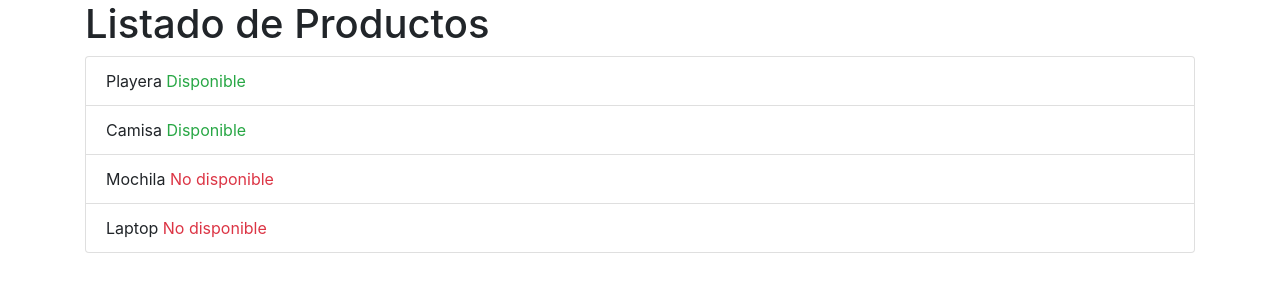
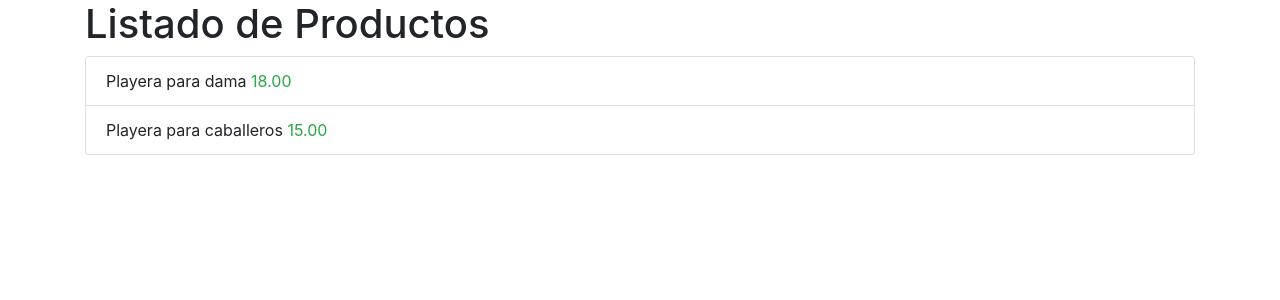
Before and after one commit to felipetabi/store, a Django app: page / in a window 1280 px wide. Shown: the part 56-356 px from the top of the page. Run offline with Django 3.2, Linux system fonts and the light colour scheme; data comes from the database, SQL or seed files in the repository; both versions use the stored data as it was after the commit; some libraries are stand-ins or nearby versions.

Commit message:
listado de productos

```diff
--- a/facilito_store/views.py
+++ b/facilito_store/views.py
@@ -4,18 +4,18 @@ from django.contrib import messages
 from django.contrib.auth import login, authenticate, logout
 from django.contrib.auth.models import User
 
+from products.models import Product
+
 from .forms import RegisterForm
 
 def index(request):
+
+    products = Product.objects.all().order_by('-id')
+
     return render(request,'index.html', {
         'message': 'Listado de Productos',
         'title': 'Productos',
-        'products':[
-            {'title': 'Playera', 'price': 5, 'stock': True},
-            {'title': 'Camisa', 'price': 7, 'stock': True},
-            {'title': 'Mochila', 'price': 20, 'stock': False},
-            {'title': 'Laptop', 'price': 520, 'stock': False},
-        ]
+        'products': products,
     })
 
 def login_view(request):
--- a/templates/index.html
+++ b/templates/index.html
@@ -8,11 +8,9 @@
             {% for product in products %}
             <li class="list-group-item">{{ product.title }}
 
-                {% if product.stock %}
-                <span class="text-success">Disponible</span>
-                {% else %}
-                <span class="text-danger"> No disponible </span>
-                {% endif %}
+
+                <span class="text-success">{{ product.price }}</span>
+
 
             </li>
             {% endfor %}
```
Also changed, not shown: db.sqlite3.
